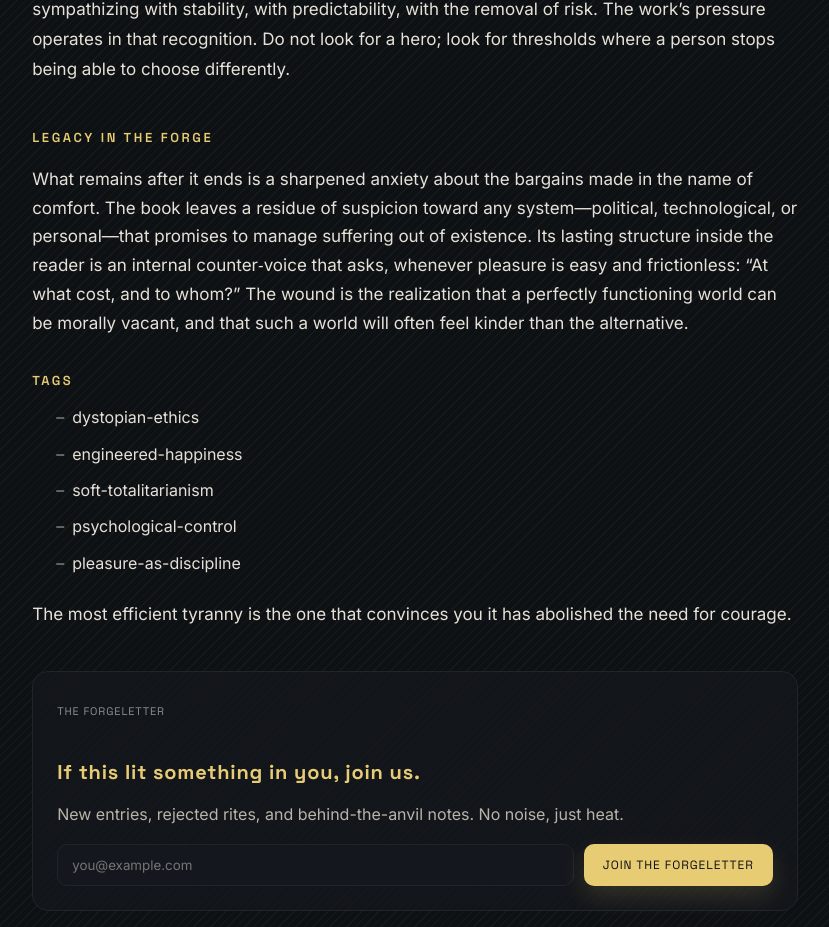
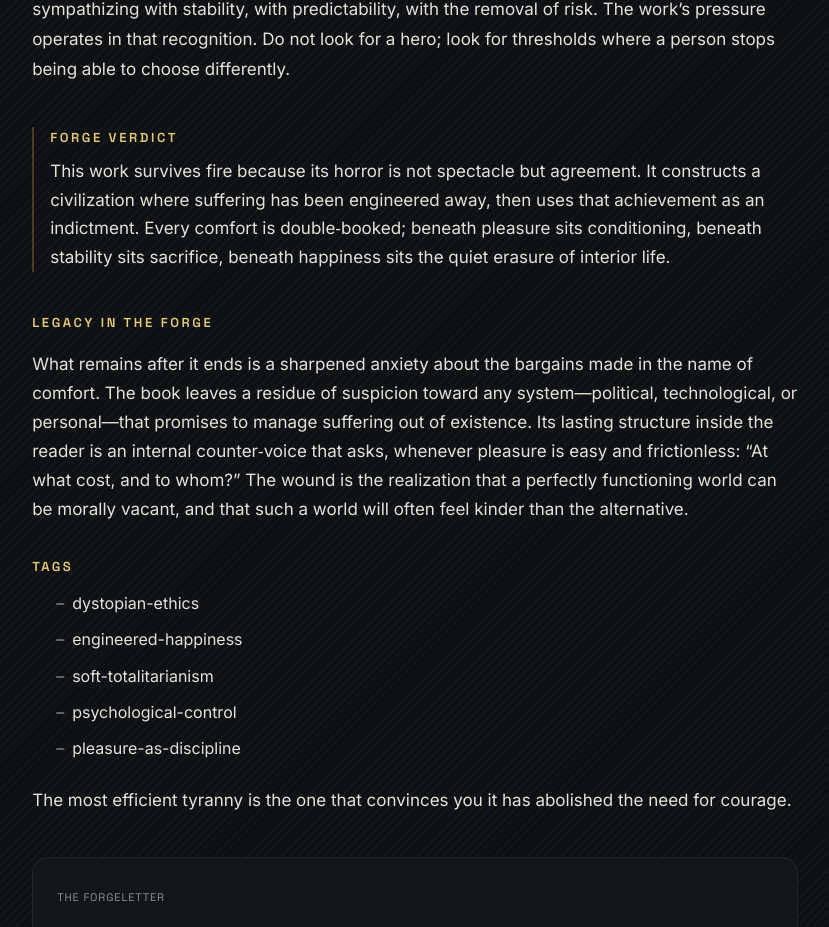
Before and after one commit to sergioB79/theForge, a Next.js app in the folder site/forge/: page /forge/books/brave-new-world in a window 1280 px wide. Shown: the part 1837-2764 px from the top of the page, without its empty margins (225-1054 px from the left). Built offline with nearby package versions, Linux system fonts and the light colour scheme.

Commit message:
Move verdict below instructions

```diff
--- a/site/forge/src/components/Forge/ForgeDocView.tsx
+++ b/site/forge/src/components/Forge/ForgeDocView.tsx
@@ -384,13 +384,6 @@ export default function ForgeDocView({
         </section>
       )}
 
-      {whatMakes && !isRejected && !info && (
-        <section className={styles.tldr}>
-          <div className={styles.tldrLabel}>FORGE VERDICT</div>
-          <p className={styles.sectionBody}>{renderInline(firstSentences(whatMakes, 3))}</p>
-        </section>
-      )}
-
       {isRejected && rejectWhy && (
         <section className={styles.section}>
           <h2 className={styles.sectionTitle}>WHY THIS DOES NOT BELONG IN THE FORGE</h2>
@@ -487,6 +480,13 @@ export default function ForgeDocView({
           ) : (
             <div className={styles.sectionBody}>{renderInline(instructions)}</div>
           )}
+        </section>
+      )}
+
+      {whatMakes && !isRejected && (
+        <section className={styles.tldr}>
+          <div className={styles.tldrLabel}>FORGE VERDICT</div>
+          <p className={styles.sectionBody}>{renderInline(firstSentences(whatMakes, 3))}</p>
         </section>
       )}
 
```
